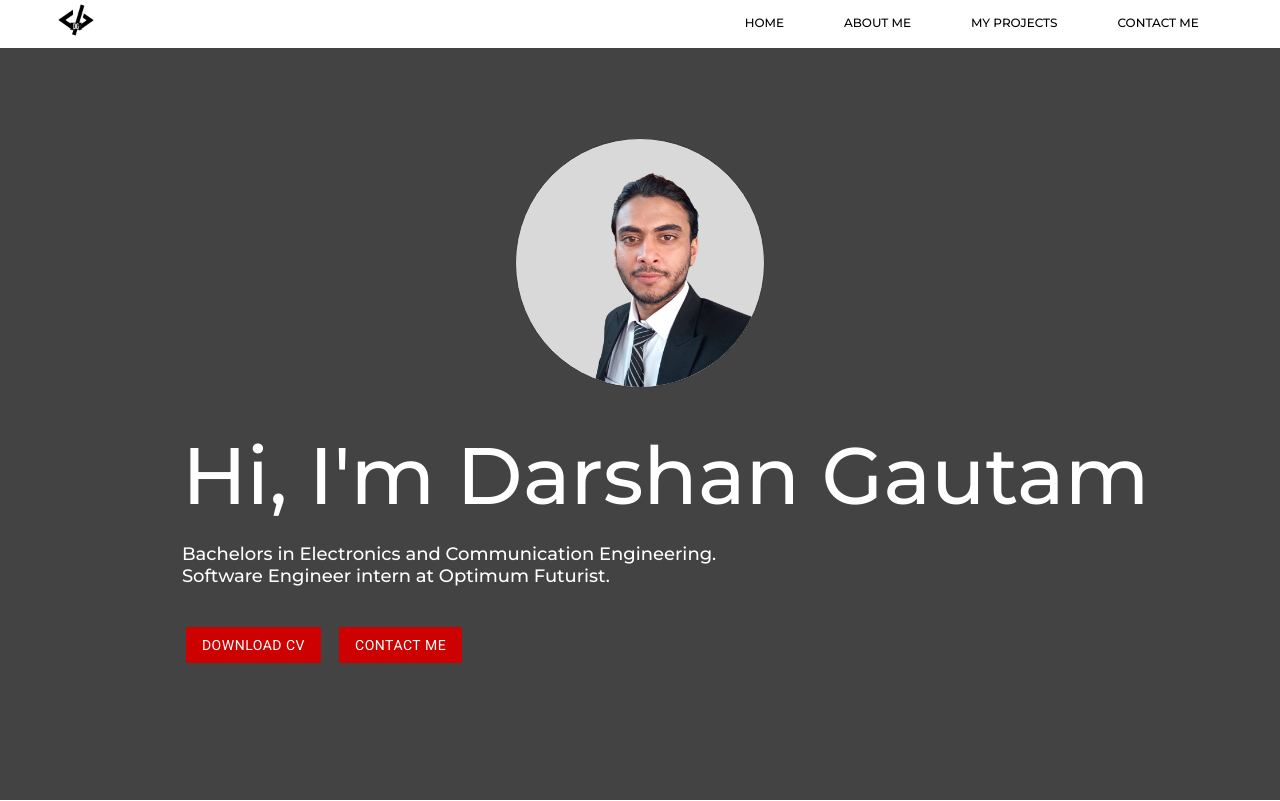
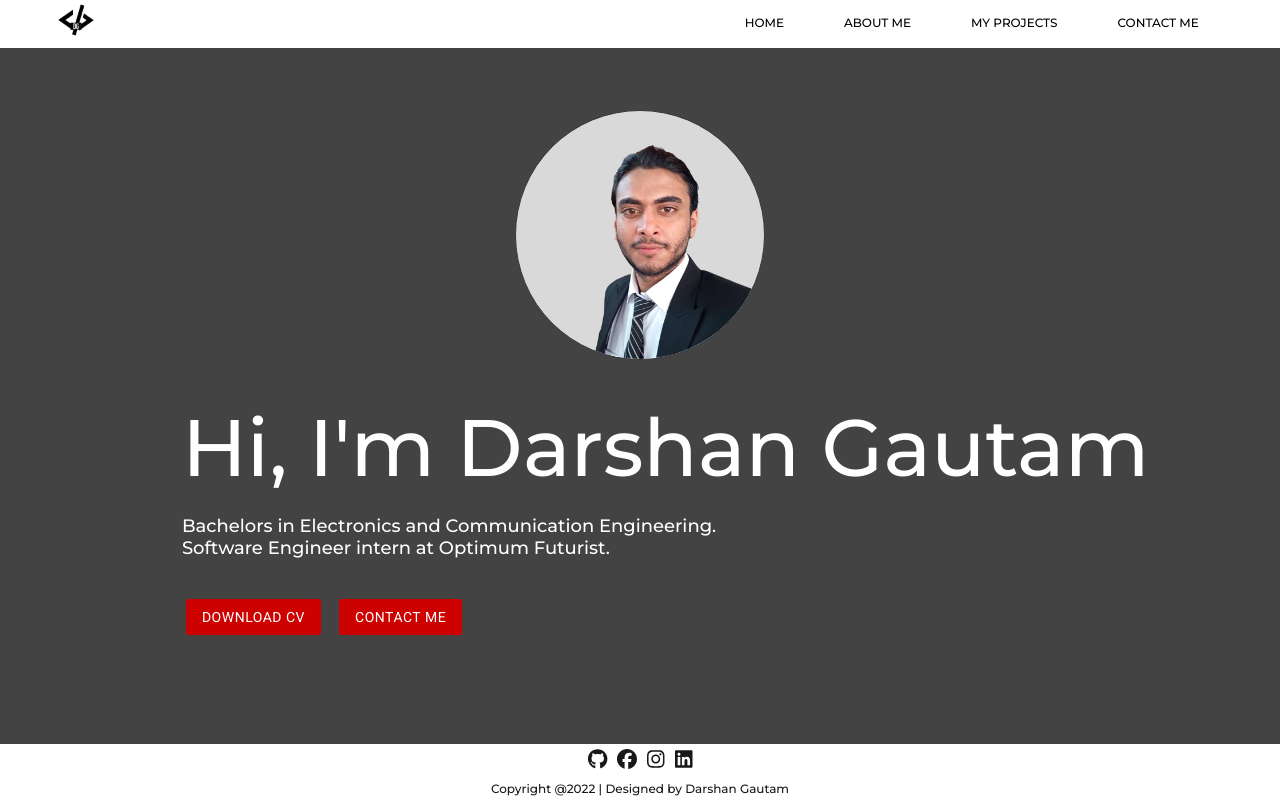
Before and after one commit to khanalankit/portfolio, a React (Create React App) app: page / in a window 1280 px wide. Built offline with nearby package versions, Linux system fonts and the light colour scheme.

Commit message:
made footer and added on the app

```diff
--- /dev/null
+++ b/src/components/Footer/Footer.css
@@ -0,0 +1,24 @@
+.footer_container{
+    background:#ffffff;
+    display: flex;
+    flex-direction: column-reverse;
+    gap:10px;
+    align-items: center;
+    padding: 5px;
+    opacity: 90%;
+}
+.fa_icons{
+    height: 20px;
+    color: rgb(0, 0, 0);
+}
+.footer_socials{
+    display: flex;
+    align-items: center;
+    gap: 10px;
+}
+.copyright p{
+    color: rgb(0, 0, 0);
+    font-family: "Montserrat", sans-serif;
+    font-weight: 500;
+    font-size: 12px;
+}
--- /dev/null
+++ b/src/components/Footer/Footer.js
@@ -0,0 +1,39 @@
+import React from "react";
+import { FontAwesomeIcon } from "@fortawesome/react-fontawesome";
+import {
+  faInstagram,
+  faFacebook,
+  faGithub,
+  faLinkedin,
+} from "@fortawesome/free-brands-svg-icons";
+
+import "./Footer.css";
+
+const Footer = () => {
+  return (
+    <div className="footer_container">
+      <div className="copyright">
+        <p>Copyright @2022 | Designed by Darshan Gautam</p>
+      </div>
+      <div className="footer_socials">
+        <a href="https://github.com/darsan012" target="_blank">
+          <FontAwesomeIcon className="fa_icons" icon={faGithub} />
+        </a>
+        <a href="https://www.facebook.com/darsan.gautam.9" target="_blank">
+          <FontAwesomeIcon className="fa_icons" icon={faFacebook} />
+        </a>
+        <a href="https://www.instagram.com/darsan_gautam/" target="_blank">
+          <FontAwesomeIcon className="fa_icons" icon={faInstagram} />
+        </a>
+        <a
+          href="https://www.linkedin.com/in/darshan-gautam-886393226/"
+          target="_blank"
+        >
+          <FontAwesomeIcon className="fa_icons" icon={faLinkedin} />
+        </a>
+      </div>
+    </div>
+  );
+};
+
+export default Footer;
--- a/src/components/Navbar/Navbar.css
+++ b/src/components/Navbar/Navbar.css
@@ -20,7 +20,6 @@ a{
     padding: 0% 4%;
     position: fixed;
     background-color: #ffffff;
-    opacity: 100%;
 }
 .nav_container a{
   margin-right: auto;
--- a/src/components/Routing.js
+++ b/src/components/Routing.js
@@ -1,21 +1,23 @@
-import { Routes,Route } from "react-router-dom";
+import { Routes, Route } from "react-router-dom";
 import Navbar from "../components/Navbar/Navbar";
 import Homepage from "../pages/Homepage";
 import My_projects from "../pages/My_projects";
 import Contact_me from "../pages/Contact_me";
 import About_me from "../pages/About_me";
+import Footer from "../components/Footer/Footer";
 
-function Routing(){
-    return(
-        <div>
-            <Navbar/>
-            <Routes>
-                <Route path="/" element={<Homepage/>}/>
-                <Route path="/My_Projects" element={<My_projects/>}/>
-                <Route path="/Contact_Me" element={<Contact_me/>}/>
-                <Route path="/About_Me" element={<About_me/>}/>
-            </Routes>
-        </div>
-    )
+function Routing() {
+  return (
+    <div>
+      <Navbar />
+      <Routes>
+        <Route path="/" element={<Homepage />} />
+        <Route path="/My_Projects" element={<My_projects />} />
+        <Route path="/Contact_Me" element={<Contact_me />} />
+        <Route path="/About_Me" element={<About_me />} />
+      </Routes>
+      <Footer />
+    </div>
+  );
 }
-export default Routing
+export default Routing;
--- a/src/pages/Homepage.css
+++ b/src/pages/Homepage.css
@@ -3,7 +3,7 @@
     flex-direction: column-reverse;
     justify-content: center;
     align-items: center;
-    height: 100vh;
+    height: 93vh;
     gap: 50px;
     background-color: rgb(67, 67, 67);
 }
```
Also changed, not shown: src/index.js (+6 -6 lines).
